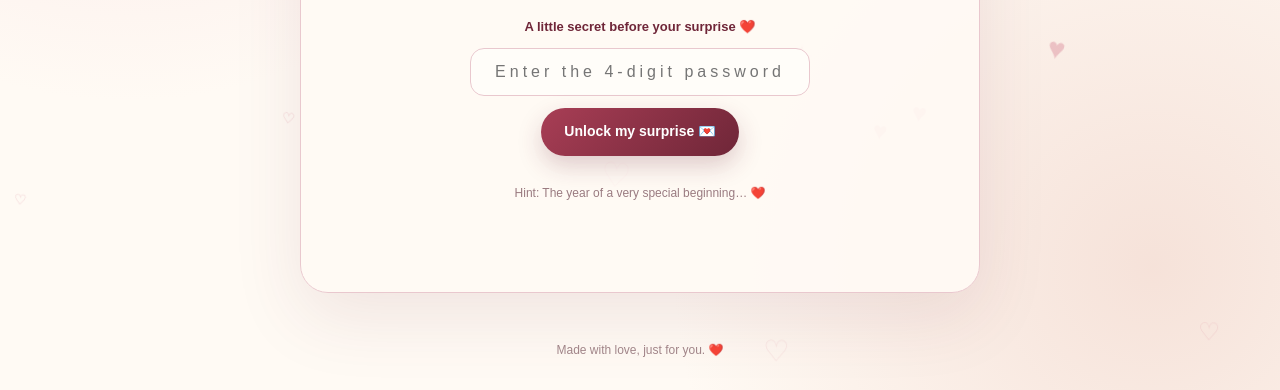
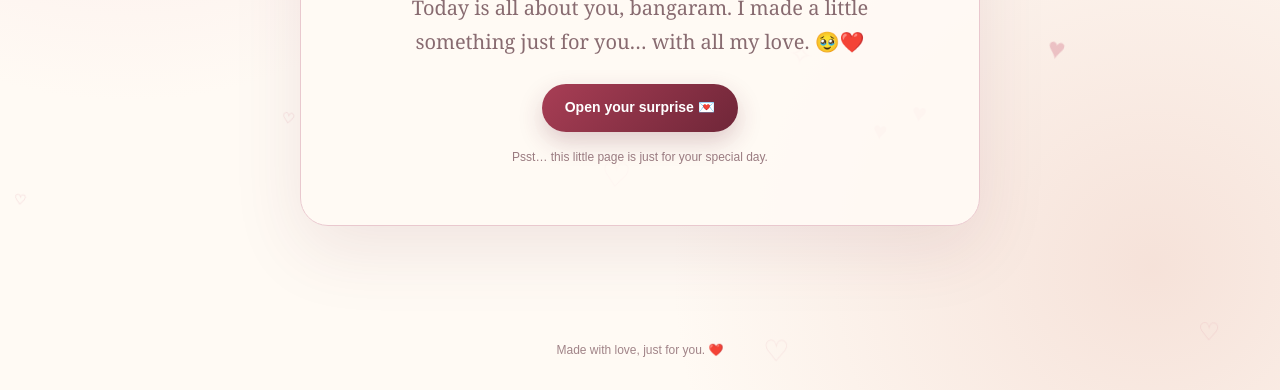
Before and after one commit to sanath27/bujjamma-birthday, a plain HTML site: page index.html in a window 1280 px wide. Shown: the part 428-818 px from the top of the page. Drawn offline with Linux system fonts and the light colour scheme.

Commit message:
Refactor password form to direct surprise access
Removed password form and related functionality, replacing it with a button to open the surprise directly.

```diff
--- a/index.html
+++ b/index.html
@@ -1,4 +1,3 @@
-
 <!DOCTYPE html>
 <html lang="en">
 <head>
@@ -154,40 +153,6 @@ h1 {
 main { padding-bottom: 65px; }
 #journey { display: none; }
 #journey.visible { display: block; animation: fadeIn .8s ease both; }
-
-.password-form {
-  display: grid;
-  gap: 12px;
-  max-width: 340px;
-  margin: 0 auto;
-}
-.password-form label {
-  color: var(--deep);
-  font: 600 13px/1.5 Arial, sans-serif;
-}
-.password-form input {
-  width: 100%;
-  min-height: 48px;
-  padding: 12px 16px;
-  border: 1px solid #e9c8ce;
-  border-radius: 14px;
-  background: #fffdf9;
-  color: var(--deep);
-  text-align: center;
-  letter-spacing: .25em;
-  font: 16px Arial, sans-serif;
-}
-.password-form input:focus {
-  outline: 3px solid #f1d4da;
-  border-color: var(--rose);
-}
-.password-form .btn { justify-self: center; }
-.password-message {
-  min-height: 1.4em;
-  margin: 0;
-  color: var(--rose);
-  font: 13px/1.5 Arial, sans-serif;
-}
 
 @keyframes fadeIn {
   from { opacity: 0; transform: translateY(15px); }
@@ -415,15 +380,13 @@ footer {
       with all my love. 🥹❤️
     </p>
 
-    <form id="passwordForm" class="password-form">
-      <label for="passwordInput">A little secret before your surprise ❤️</label>
-      <input id="passwordInput" type="password" inputmode="numeric"
-             maxlength="4" placeholder="Enter the 4-digit password"
-             autocomplete="off" required>
-      <button class="btn" type="submit">Unlock my surprise 💌</button>
-      <div class="hint">Hint: The year of a very special beginning… ❤️</div>
-      <p id="passwordMessage" class="password-message" aria-live="polite"></p>
-    </form>
+    <button class="btn" id="openJourney">
+      Open your surprise 💌
+    </button>
+
+    <div class="hint">
+      Psst… this little page is just for your special day.
+    </div>
   </section>
 </header>
 
@@ -649,23 +612,19 @@ for (let i = 0; i < 18; i++) {
   hearts.appendChild(heart);
 }
 
-/* Unlock the birthday journey */
-document.getElementById("passwordForm").addEventListener("submit", event => {
-  event.preventDefault();
-  const input = document.getElementById("passwordInput");
-  const message = document.getElementById("passwordMessage");
+/* Open the birthday journey */
 
-  if (input.value === "2007") {
-    message.textContent = "Correct! Opening your little surprise… ❤️";
-    document.getElementById("passwordForm").hidden = true;
-    const journey = document.getElementById("journey");
-    journey.classList.add("visible");
-    journey.scrollIntoView({ behavior: "smooth", block: "start" });
-  } else {
-    message.textContent = "Not quite, bangaram. Try the hint once more. ❤️";
-    input.value = "";
-    input.focus();
-  }
+document.getElementById("openJourney").addEventListener("click", () => {
+  const journey = document.getElementById("journey");
+  journey.classList.add("visible");
+
+  document.getElementById("openJourney").textContent =
+    "Your surprise is open ❤️";
+
+  journey.scrollIntoView({
+    behavior: "smooth",
+    block: "start"
+  });
 });
 
 /* Interactive cards: show only the selected surprise. */
```
